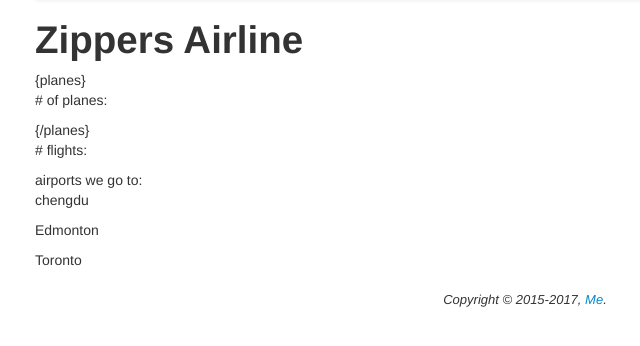
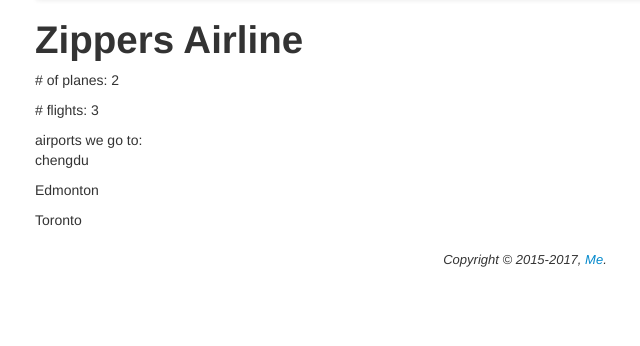
Before and after one commit to TeamZipper/Assignment, a CodeIgniter app: page /database/ in a window 1280 px wide. Shown: the part 68-414 px from the top of the page, without its empty margins (135-775 px from the left). Run offline with CodeIgniter, Linux system fonts and the light colour scheme.

Commit message:
added fleet and flight counts to homepage

```diff
--- a/application/controllers/Welcome.php
+++ b/application/controllers/Welcome.php
@@ -16,9 +16,15 @@ class Welcome extends Application {
         $this->data['pagebody'] = 'homepage';
 
         // build the list of planes, to pass on to our view
+        $source = $this->fleetdata->all();
+
+         // pass on the data to present, as the "plnaes" view parameter
+        $this->data['planes'] = $source;
+
+        // build the list of flights, to pass on to our view
         $source = $this->flightsdata->all();
 
-        // pass on the data to present, as the "planes" view parameter
+        // pass on the data to present, as the "airlines" view parameter
         $this->data['airlines'] = $source;
 
         $this->render();
--- a/application/views/homepage.php
+++ b/application/views/homepage.php
@@ -1,9 +1,15 @@
 <div class="row">
 	<div class="span4">
-            {planes}
-            <p># of planes: </p>
-            {/planes}
-            <p># flights: </p>
+
+            <p>
+                # of planes:
+              <?php echo  count($planes); ?>
+            </p>
+
+            <p>
+                # flights:
+                <?php echo  count($airlines); ?>
+            </p>
              airports we go to:
             {airlines}
             <p>{to}</p>
```
